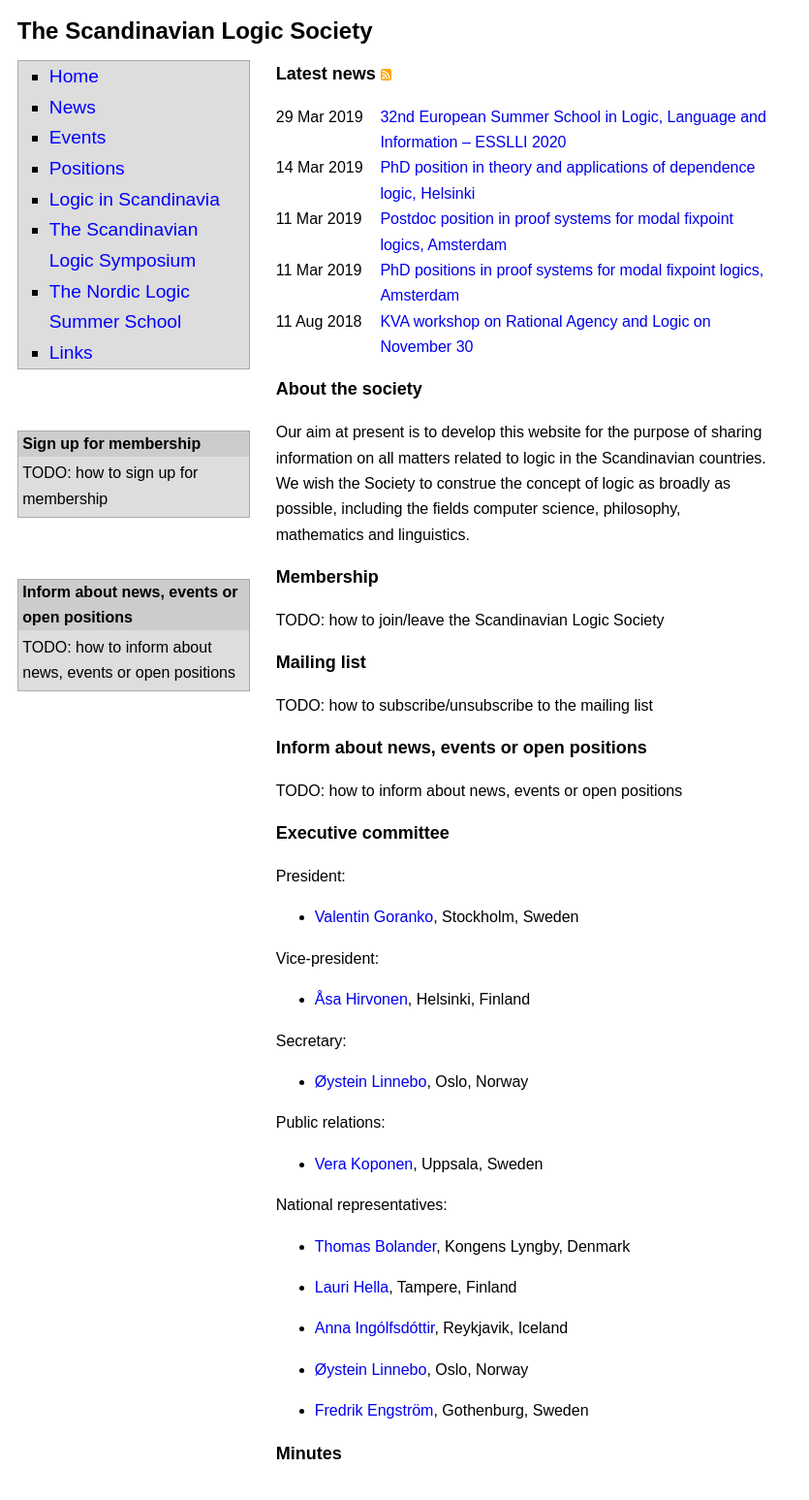
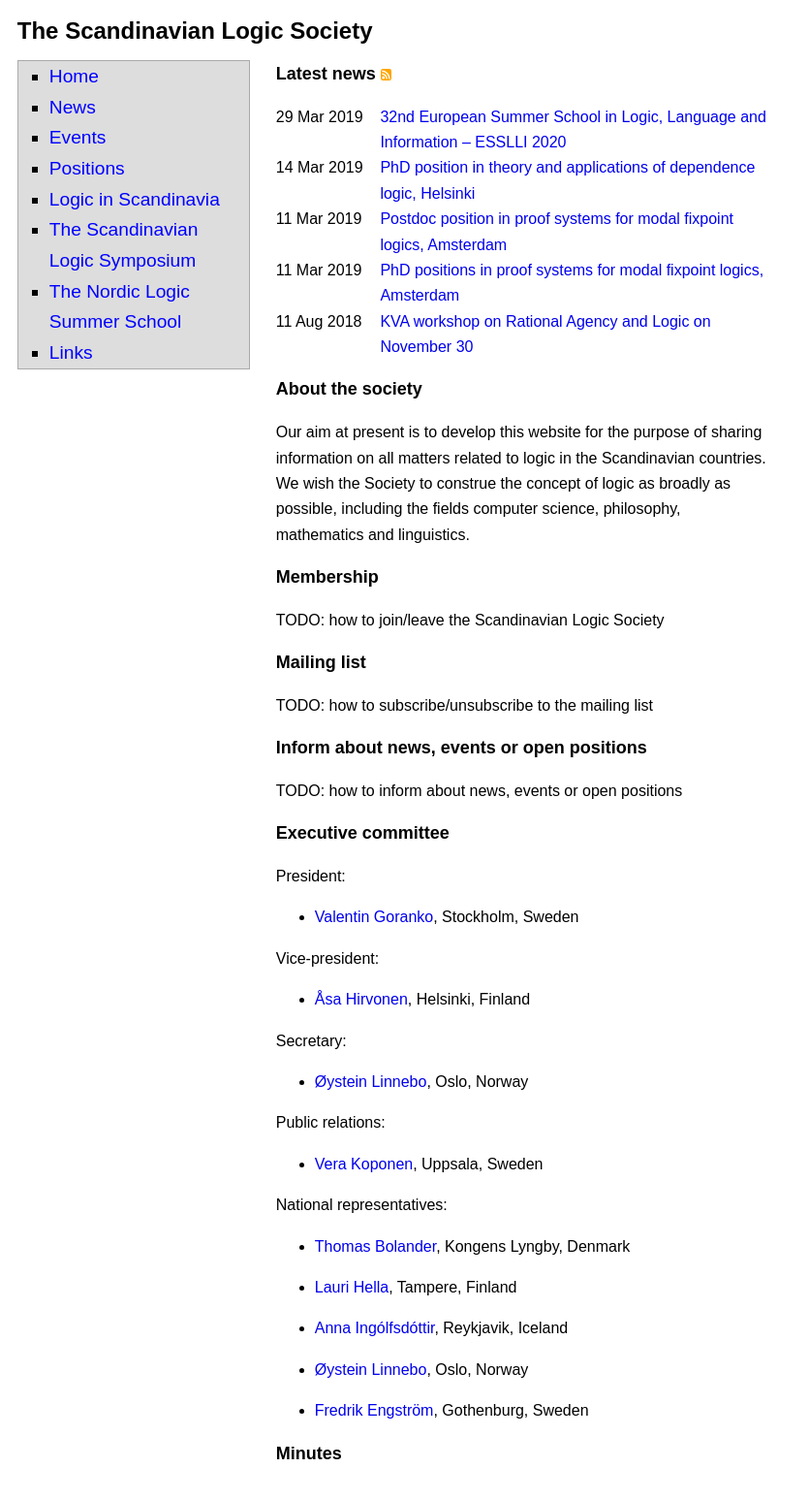
Before and after one commit to scandinavianlogic/scandinavianlogic.github.io, a Jekyll site: the page built from index.md, in a window 1280 px wide. Shown: the whole page at 97% size, without its empty margins (0-835 px from the left). Built offline with Jekyll 4.4.1, drawn with Linux system fonts in a browser that asks for light colours.

Commit message:
removed boxes

```diff
--- a/_boxes/01_membership.liquid
+++ /dev/null
@@ -1,4 +0,0 @@
----
-header: "Sign up for membership"
----
-{{ "TODO: how to sign up for membership" | log_warning }}
--- a/_boxes/02_inform.liquid
+++ /dev/null
@@ -1,4 +0,0 @@
----
-header: "Inform about news, events or open positions"
----
-{{ "TODO: how to inform about news, events or open positions" | log_warning }}
--- a/_config.yml
+++ b/_config.yml
@@ -3,8 +3,6 @@ defaults:
       path: "assets/minutes"
     values:
       minutes: true
-collections:
-  - boxes
 permalink: /:year-:month-:day-:title:output_ext
 plugins:
   - jekyll-feed
--- a/_layouts/default.html
+++ b/_layouts/default.html
@@ -23,18 +23,6 @@
             {% endfor %}
           </ul>
         </nav>
-        <div id="extras">
-          {% for box in site.boxes %}
-            <div class="extras_box">
-              <div class="extras_box_header">
-                <div class="extras_box_header_text">{{ box.header }}</div>
-              </div>
-              <div class="extras_box_text">
-                {{ box.content }}
-              </div>
-            </div>
-          {% endfor %}
-        </div>
       </div>
       <div id="content">
         {{ content }}
--- a/css.css
+++ b/css.css
@@ -33,9 +33,6 @@ header {
 #content {
   max-width: var(--content-max-width);
 }
-#extras {
-  display: none;
-}
 
 /* additional layout on print */
 @media only print {
@@ -57,9 +54,6 @@ header {
     display: table;
     max-width: var(--total-width-with-sidebar);
     width: var(--total-width-with-sidebar);
-  }
-  #extras {
-    display: block;
   }
   #menu {
     display: table-cell;
@@ -109,7 +103,7 @@ a:hover {
 #main {
   line-height: 1.65;
 }
-#menu nav, nav.submenu, .extras_box {
+#menu nav, nav.submenu {
   background: #DDD;
   border: 1px solid #AAA;
 }
@@ -130,20 +124,6 @@ nav.submenu {
 nav.submenu a {
   margin-left: 0.5ch;
   margin-right: 0.5ch;
-}
-.extras_box {
-  margin-top: 7vh;
-}
-.extras_box_header {
-  background: #CCC;
-}
-.extras_box_header_text {
-  padding-left: 0.5ch;
-  padding-right: 0.5ch;
-  font-weight: bold;
-}
-.extras_box_text {
-  padding: 0.5ch;
 }
 .news_list {
   display: table;
```
